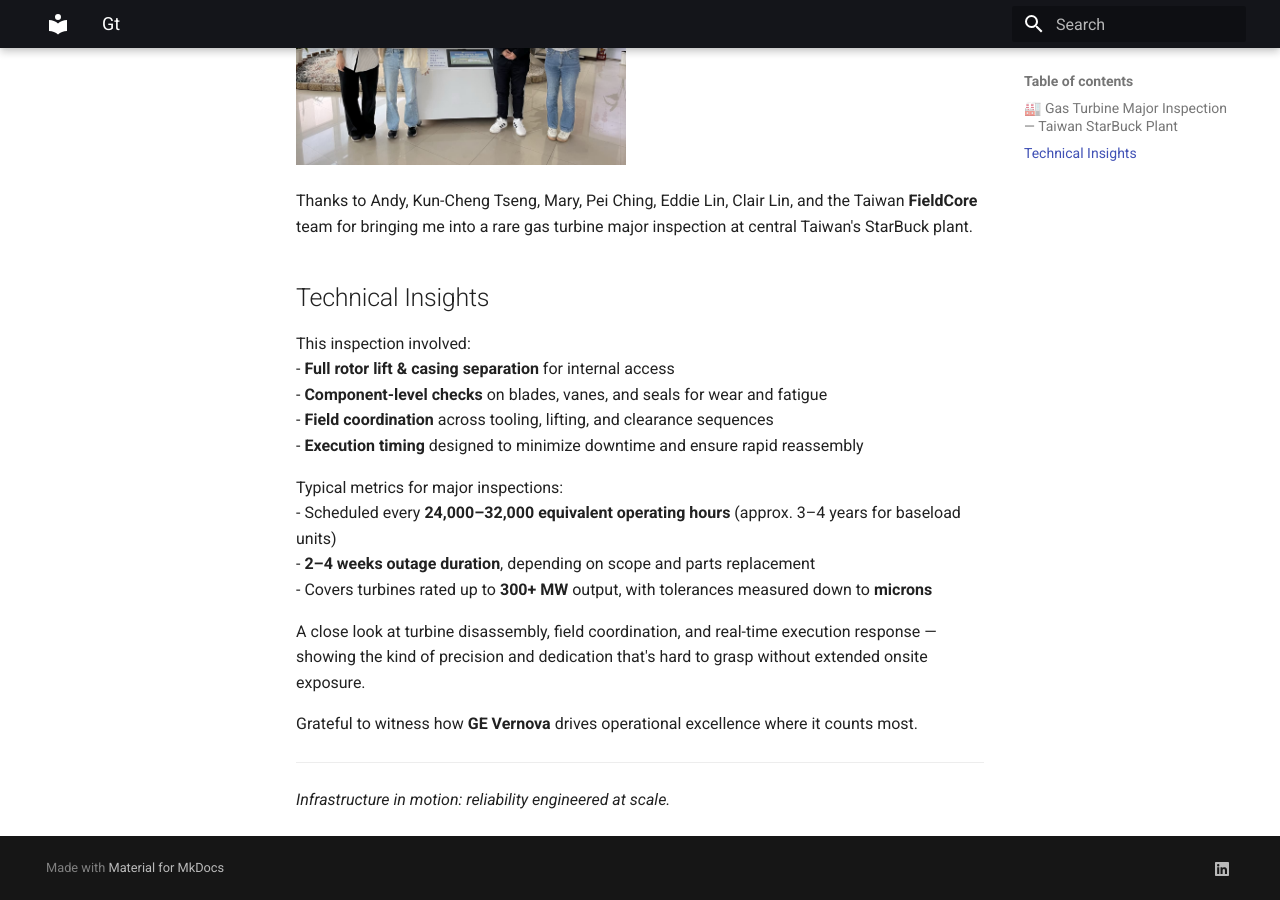
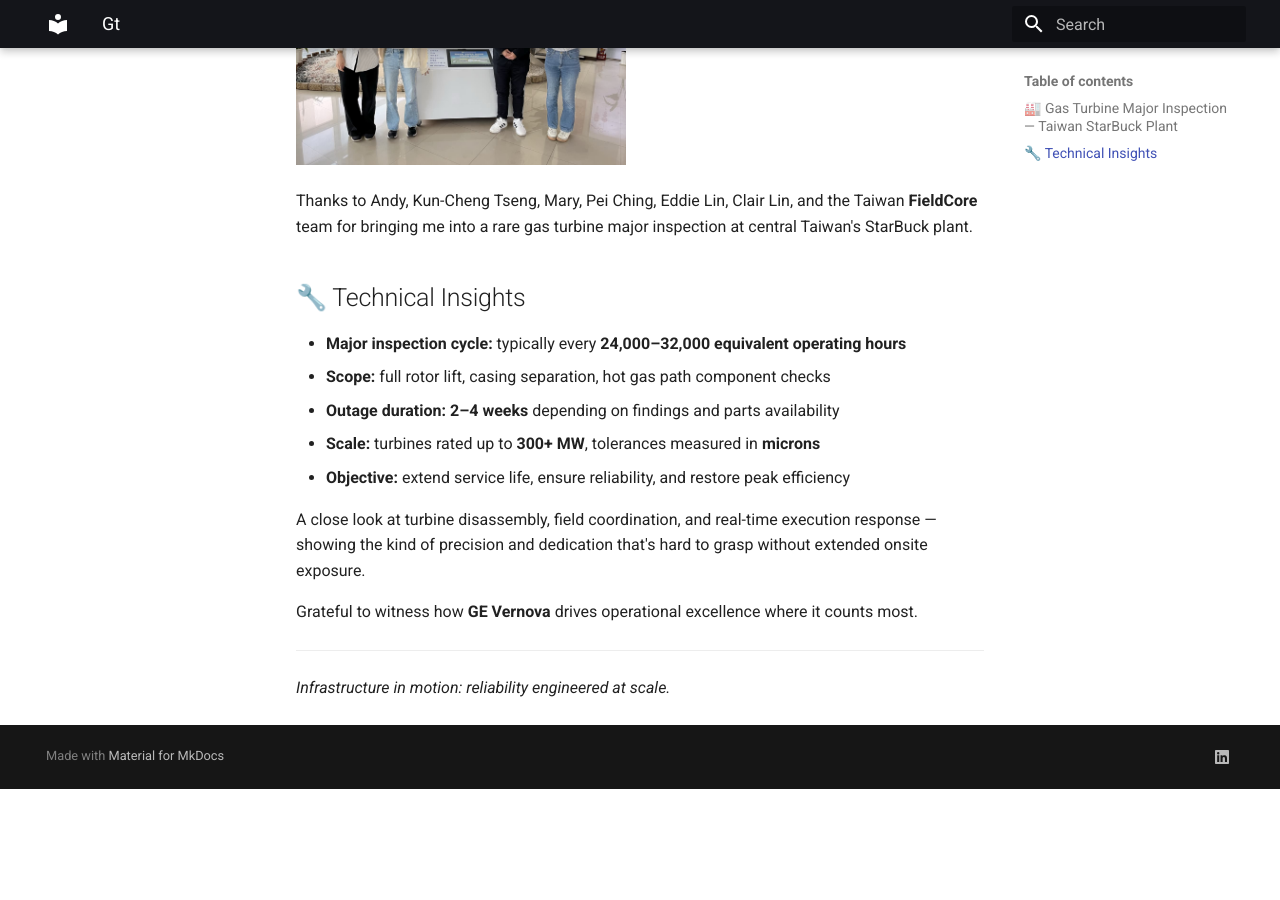
Before and after one commit to alvvvli/alvin-site, an MkDocs documentation site: the page built from docs/infrastructure/gt.md, in a window 1280 px wide and 900 px high, scrolled down 892 px. Built offline with MkDocs 1.6.1 and Material for MkDocs 9.7.7, drawn with Linux system fonts in a browser that asks for light colours; after the commit the page ends 1681 px from its top, so only the background shows below that.

Commit message:
Update gt.md

```diff
--- a/docs/infrastructure/gt.md
+++ b/docs/infrastructure/gt.md
@@ -9,18 +9,13 @@
 
 Thanks to Andy, Kun-Cheng Tseng, Mary, Pei Ching, Eddie Lin, Clair Lin, and the Taiwan **FieldCore** team for bringing me into a rare gas turbine major inspection at central Taiwan's StarBuck plant.
 
-## Technical Insights
+## 🔧 Technical Insights
 
-This inspection involved:
-- **Full rotor lift & casing separation** for internal access
-- **Component-level checks** on blades, vanes, and seals for wear and fatigue
-- **Field coordination** across tooling, lifting, and clearance sequences
-- **Execution timing** designed to minimize downtime and ensure rapid reassembly
-
-Typical metrics for major inspections:
-- Scheduled every **24,000–32,000 equivalent operating hours** (approx. 3–4 years for baseload units)
-- **2–4 weeks outage duration**, depending on scope and parts replacement
-- Covers turbines rated up to **300+ MW** output, with tolerances measured down to **microns**
+- **Major inspection cycle:** typically every **24,000–32,000 equivalent operating hours**
+- **Scope:** full rotor lift, casing separation, hot gas path component checks
+- **Outage duration:** **2–4 weeks** depending on findings and parts availability
+- **Scale:** turbines rated up to **300+ MW**, tolerances measured in **microns**
+- **Objective:** extend service life, ensure reliability, and restore peak efficiency
 
 A close look at turbine disassembly, field coordination, and real-time execution response — showing the kind of precision and dedication that's hard to grasp without extended onsite exposure.
 
```
